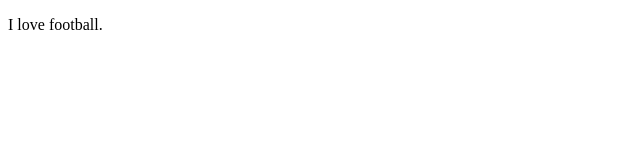
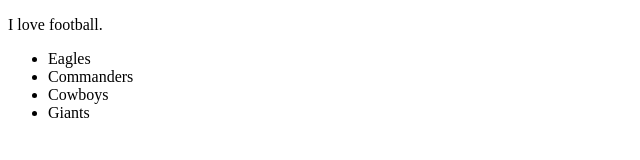
Before and after one commit to ambriglia/football, a plain HTML site: page index.html in a window 1280 px wide. Shown: the whole page, without its empty margins (0-640 px from the left). Drawn offline with Linux system fonts and the light colour scheme.

Commit message:
add teams

```diff
--- a/index.html
+++ b/index.html
@@ -10,6 +10,12 @@
 
 <body>
   <p>I love football.</p>
+  <ul>
+    <li>Eagles</li>
+    <li>Commanders</li>
+    <li>Cowboys</li>
+    <li>Giants</li>
+  </ul>
 </body>
 
 </html>
```
